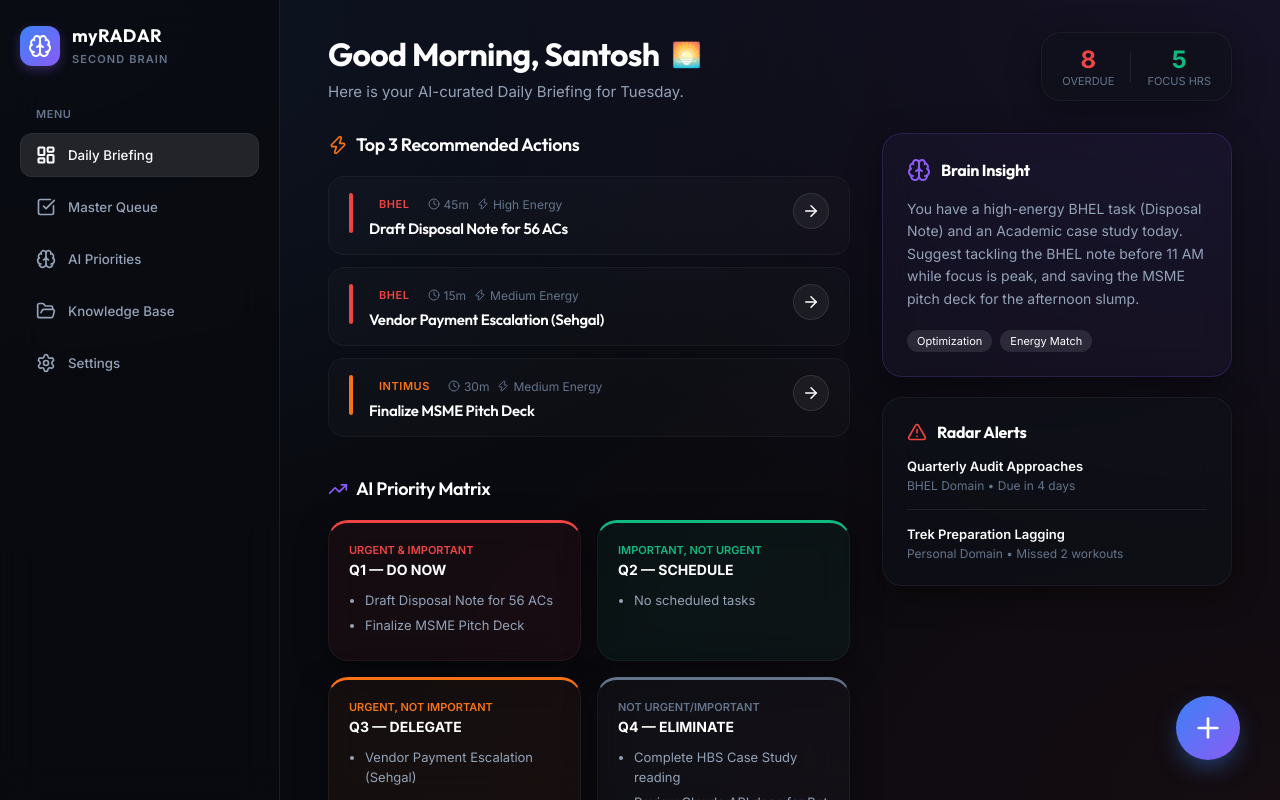
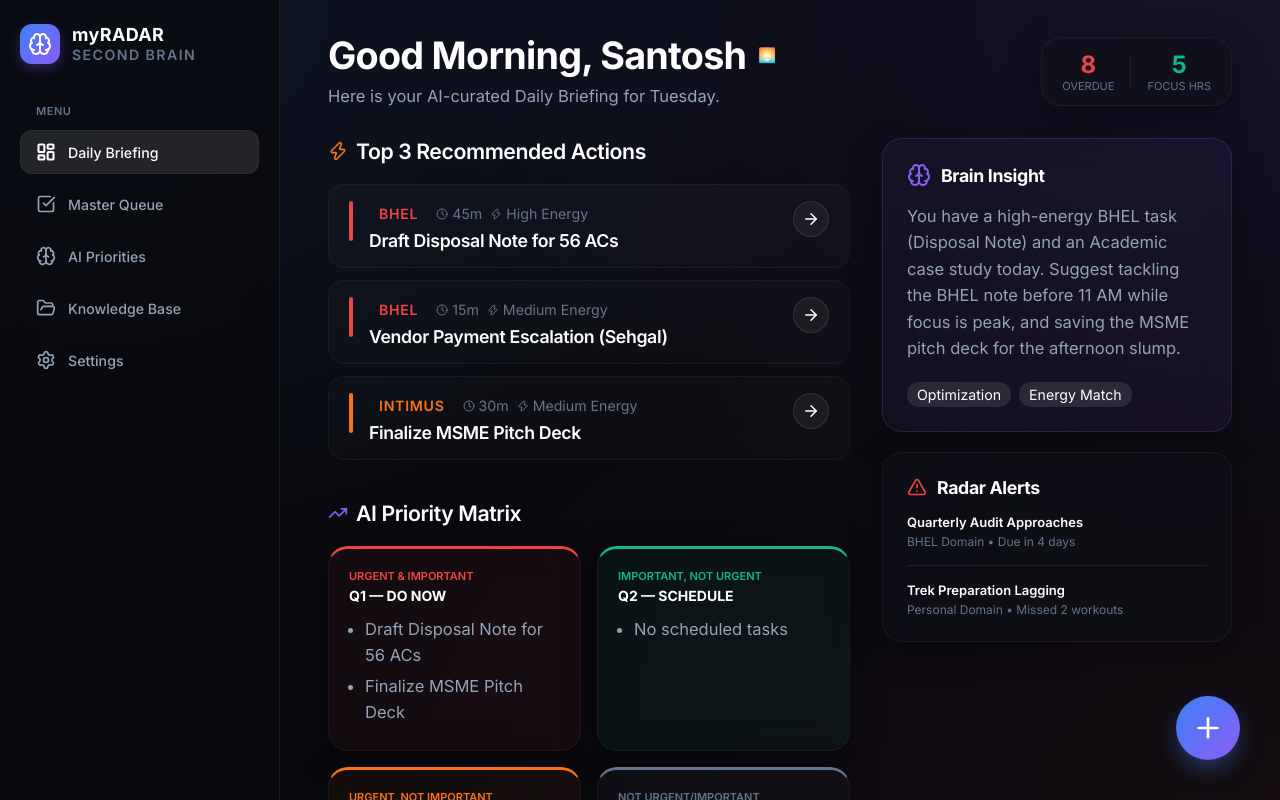
Before and after one commit to bhelnt81-bhel/myRADAR-my-second-brain, a React (Vite) app: page / in a window 1280 px wide. Built offline with nearby package versions, Linux system fonts and the light colour scheme.

Commit message:
accessibility: implement dynamic font size and style selection with real-time variables in settings

```diff
--- a/src/App.jsx
+++ b/src/App.jsx
@@ -44,12 +44,36 @@ export default function App() {
   const [isCaptureOpen, setIsCaptureOpen] = useState(false);
   const [loading, setLoading] = useState(true);
 
+  const [typography, setTypography] = useState(() => {
+    const saved = localStorage.getItem('myradar_settings');
+    const settings = saved ? JSON.parse(saved) : {};
+    return {
+      fontSize: settings.fontSize || 'Medium',
+      fontStyle: settings.fontStyle || 'Modern Sans'
+    };
+  });
+
   useEffect(() => {
     db.getTasks().then(data => {
       setTasks(data);
       setLoading(false);
     });
+
+    const handleSettingsChange = () => {
+      const saved = localStorage.getItem('myradar_settings');
+      const settings = saved ? JSON.parse(saved) : {};
+      setTypography({
+        fontSize: settings.fontSize || 'Medium',
+        fontStyle: settings.fontStyle || 'Modern Sans'
+      });
+    };
+
+    window.addEventListener('myradar-settings-changed', handleSettingsChange);
+    return () => window.removeEventListener('myradar-settings-changed', handleSettingsChange);
   }, []);
+
+  const fontSizeClass = `font-size-${typography.fontSize.toLowerCase()}`;
+  const fontStyleClass = `font-style-${typography.fontStyle.toLowerCase().replace(/\s+/g, '-')}`;
 
   const handleAddTask = async (newTask) => {
     const domainColors = {
@@ -79,7 +103,7 @@ export default function App() {
   ];
 
   return (
-    <div className="app-container">
+    <div className={`app-container ${fontSizeClass} ${fontStyleClass}`}>
       {/* Sidebar */}
       <nav className="sidebar">
         <div className="sidebar-header">
--- a/src/components/SettingsTab.jsx
+++ b/src/components/SettingsTab.jsx
@@ -10,6 +10,8 @@ const initialSettings = {
   telegramChatId: '',
   workHourStart: '09:00',
   workHourEnd: '18:00',
+  fontSize: 'Medium',
+  fontStyle: 'Modern Sans',
 };
 
 export default function SettingsTab() {
@@ -24,6 +26,10 @@ export default function SettingsTab() {
     e.preventDefault();
     localStorage.setItem('myradar_settings', JSON.stringify(settings));
     setSavedMessage(true);
+
+    // Dispatch a custom event to notify App.jsx of settings update in real-time
+    window.dispatchEvent(new Event('myradar-settings-changed'));
+
     setTimeout(() => setSavedMessage(false), 2000);
   };
 
@@ -148,6 +154,40 @@ export default function SettingsTab() {
           </div>
         </div>
 
+        {/* Display & Typography */}
+        <div className="glass-panel" style={{ padding: 24 }}>
+          <div style={{ display: 'flex', alignItems: 'center', gap: 10, marginBottom: 16 }}>
+            <Settings color="var(--accent-ai)" size={20} />
+            <h2 style={{ fontSize: 16, fontWeight: 600, margin: 0 }}>Display & Typography</h2>
+          </div>
+          <div style={{ display: 'grid', gridTemplateColumns: '1fr 1fr', gap: 16 }}>
+            <div>
+              <label style={{ display: 'block', fontSize: 12, color: 'var(--text-tertiary)', marginBottom: 8 }}>Font Size</label>
+              <select
+                value={settings.fontSize || 'Medium'}
+                onChange={e => handleChange('fontSize', e.target.value)}
+                style={inputStyle}
+              >
+                <option value="Standard">Standard (Slightly Smaller)</option>
+                <option value="Medium">Medium (Recommended)</option>
+                <option value="Large">Large (High Readability)</option>
+              </select>
+            </div>
+            <div>
+              <label style={{ display: 'block', fontSize: 12, color: 'var(--text-tertiary)', marginBottom: 8 }}>Font Style / Family</label>
+              <select
+                value={settings.fontStyle || 'Modern Sans'}
+                onChange={e => handleChange('fontStyle', e.target.value)}
+                style={inputStyle}
+              >
+                <option value="Modern Sans">Modern Sans (Inter)</option>
+                <option value="Classic Serif">Classic Serif (Georgia)</option>
+                <option value="High Contrast Slab">High Contrast Slab (Outfit)</option>
+              </select>
+            </div>
+          </div>
+        </div>
+
         <button
           type="submit"
           style={{
--- a/src/index.css
+++ b/src/index.css
@@ -19,6 +19,45 @@
   --glass-bg: rgba(15, 17, 26, 0.65);
   --glass-border: 1px solid rgba(255, 255, 255, 0.05);
   --glass-shadow: 0 8px 32px 0 rgba(0, 0, 0, 0.37);
+
+  /* Font Options */
+  --font-scale: 1.1; /* Made default slightly larger for better readability */
+}
+
+/* Font Size Scales */
+.font-size-standard {
+  --font-scale: 1.0 !important;
+}
+.font-size-medium {
+  --font-scale: 1.18 !important;
+}
+.font-size-large {
+  --font-scale: 1.35 !important;
+}
+
+/* Font Family Styles */
+.font-style-modern-sans,
+.font-style-modern-sans h1, .font-style-modern-sans h2, .font-style-modern-sans h3,
+.font-style-modern-sans p, .font-style-modern-sans span, .font-style-modern-sans label,
+.font-style-modern-sans input, .font-style-modern-sans select, .font-style-modern-sans textarea,
+.font-style-modern-sans button, .font-style-modern-sans pre {
+  font-family: 'Inter', sans-serif !important;
+}
+
+.font-style-classic-serif,
+.font-style-classic-serif h1, .font-style-classic-serif h2, .font-style-classic-serif h3,
+.font-style-classic-serif p, .font-style-classic-serif span, .font-style-classic-serif label,
+.font-style-classic-serif input, .font-style-classic-serif select, .font-style-classic-serif textarea,
+.font-style-classic-serif button, .font-style-classic-serif pre {
+  font-family: 'Georgia', serif !important;
+}
+
+.font-style-high-contrast-slab,
+.font-style-high-contrast-slab h1, .font-style-high-contrast-slab h2, .font-style-high-contrast-slab h3,
+.font-style-high-contrast-slab p, .font-style-high-contrast-slab span, .font-style-high-contrast-slab label,
+.font-style-high-contrast-slab input, .font-style-high-contrast-slab select, .font-style-high-contrast-slab textarea,
+.font-style-high-contrast-slab button, .font-style-high-contrast-slab pre {
+  font-family: 'Outfit', sans-serif !important;
 }
 
 * {
@@ -39,11 +78,32 @@ body {
   min-height: 100vh;
   -webkit-font-smoothing: antialiased;
   overflow-x: hidden;
+  font-size: calc(14px * var(--font-scale)) !important;
 }
 
 h1, h2, h3, h4, h5, h6 {
   font-family: 'Outfit', sans-serif;
   letter-spacing: -0.02em;
+}
+
+/* Dynamic Font Overrides */
+.dashboard-title, .page-container h1 {
+  font-size: calc(32px * var(--font-scale)) !important;
+}
+.dashboard-subtitle, .page-container p, .glass-panel p, ul li, pre {
+  font-size: calc(14px * var(--font-scale)) !important;
+}
+.glass-panel h2, .page-container h2, .dashboard-grid h2 {
+  font-size: calc(18px * var(--font-scale)) !important;
+}
+.task-card h3, .glass-panel h3, .dashboard-grid h3 {
+  font-size: calc(15px * var(--font-scale)) !important;
+}
+label, .domain-pill, span, .nav-label {
+  font-size: calc(12px * var(--font-scale)) !important;
+}
+input, select, textarea, button {
+  font-size: calc(14px * var(--font-scale)) !important;
 }
 
 button {
```
